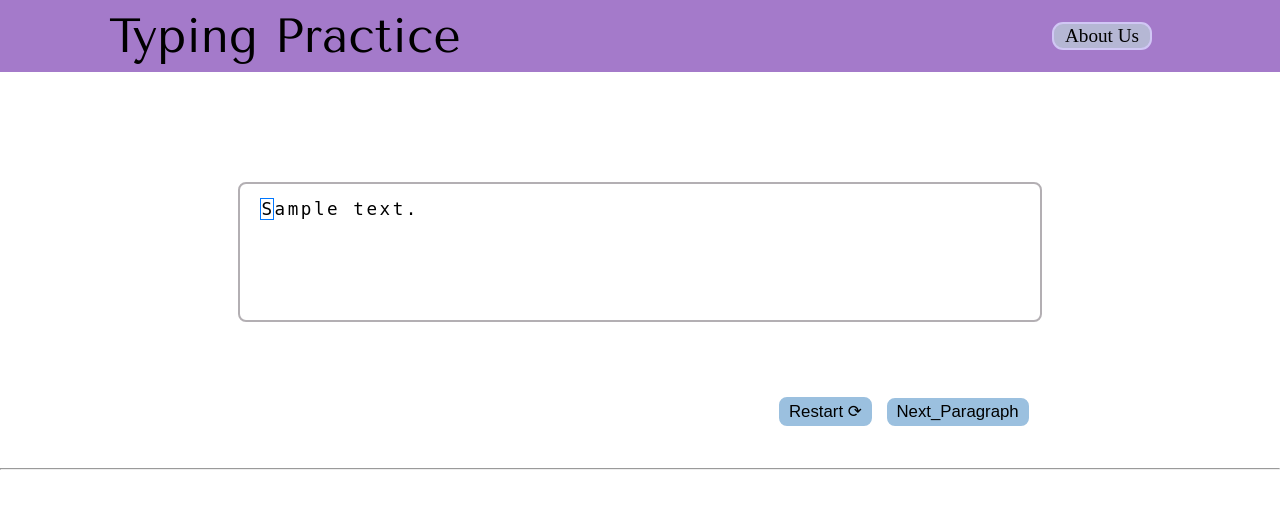
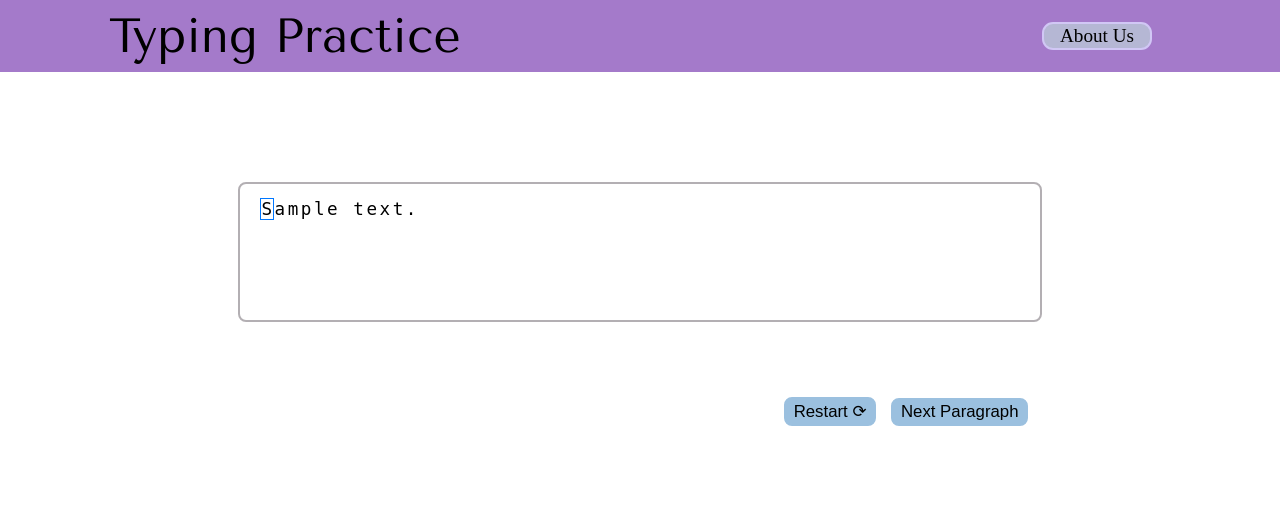
Before and after one commit to JohnDoe-cyber/Typing-practice-App, a Django app: page / in a window 1280 px wide. Shown: the top 509 px of the page. Run offline with Django 3.2, Linux system fonts and the light colour scheme; tables that the repository leaves empty hold one stand-in row (values such as "Sample post").

Commit message:
Resolved css issues and apostophe issue

```diff
--- a/static/css/typing.css
+++ b/static/css/typing.css
@@ -13,7 +13,6 @@ nav{
 ul{display: flex;
     list-style: none;
     align-items: center;
-
 }
 
 #sitename{
@@ -25,7 +24,7 @@ ul{display: flex;
 
 .navbtn{
 
-    width: 80px;
+    width: 90px;
     text-align: center;
     cursor: pointer;
     padding: 1px 8px;
@@ -35,6 +34,7 @@ ul{display: flex;
     border: 2px rgb(209, 199, 245) solid;
     border-radius: 11px;
     background-color: rgb(181 183 212);
+    white-space: nowrap;
 }
 
 .navbtn:hover{
@@ -163,15 +163,13 @@ span > span{
     font-size: 1.05rem;
     margin: 2% 1%;
     margin-left: 5%;
-
-
     padding: 2px 8px;
     border: rgb(155, 192, 223) solid 2px;
     border-radius: 8px;
     background-color:rgb(155, 192, 223);
     transition: 0.1;
     outline: none;
-
+    white-space: nowrap;                         /* For it to be in one line */
 }
 
 .utilitybtn:hover{
--- a/static/javascript/interface.js
+++ b/static/javascript/interface.js
@@ -3,7 +3,7 @@ let goback = document.getElementById("goback");
 
 let abtcont;
 let abtus=document.getElementById("aboutus");
-let aboutus = "This is the free real estate."
+let aboutus = "Hi there, this site is a small project done by two Students of NIT Raipur; namely D. Gopal Krishna and Gaurav Dhruw. We both love to practice touch typing so we decided to make a very site of our own. We kept the interface very simple and clean so that its easy for you to focus on your practice. So just Keep Practicing........"
 let letters = aboutus.split("");
 let counter = 0;
 
--- a/static/javascript/typing.js
+++ b/static/javascript/typing.js
@@ -229,8 +229,43 @@ function speed(words, sec, milli) {
 function Paragraph() {
     // let para = "You only live once, but living it happily is enough for one life.";
 
-    let letters = para.split("");
+    // console.log(para)
+
     let words = para.split(" ");
+    // console.log(words);
+
+    let listy = [];
+    let i = 0;
+
+    for(i; i<words.length; i++){
+    if( words[i].slice(-7, -1) === "&#x27;" ){
+        listy.push(words[i].slice(0, -7) + "'" + words[i].slice(-1))
+    }
+    else if( words[i].slice(-8, -2) === "&#x27;" ){
+        listy.push(words[i].slice(0, -8) + "'" + words[i].slice(-2))
+    }
+    else if( words[i].slice(-6) === "&#x27;" ){
+        listy.push(words[i].slice(0, -6) + "'")
+    }
+    else{
+        listy.push(words[i])
+    }
+    };
+    // console.log(listy)
+
+    stringist = "";
+    for(i=0; i<listy.length; i++){
+    stringist += listy[i] + " "
+    }
+    // console.log(stringist)
+
+
+
+    // The para became stringist
+
+    let letters = stringist.split("");
+
+
     // let cnt = 1;
     container = document.querySelector('#lettercont');
     document.getElementById("txtcont").style.height = `${container.offsetHeight}px`;
@@ -238,9 +273,12 @@ function Paragraph() {
         let alphanum = words[iterator];
         // let l = alphanum.split("");
         let parentspan = document.createElement("span");
-
+        // console.log(letters[iterator]);
         parentspan.innerText=letters[iterator];
         parentspan.id=`${iterator+1}`;
+        // if(letters[iterator]=="&#x27"){
+        //     parentspan.innerText="'";
+        // }
         if(letters[iterator]==""||letters[iterator]==""){
             parentspan.className="space";
         }
--- a/templates/Symbiosis/index.html
+++ b/templates/Symbiosis/index.html
@@ -64,7 +64,7 @@
 
     <section id="parentcontainer2">
         <div id="display"><button id="restartbtn" class="utilitybtn">Restart &#10227</button>
-            <a href="{% url 'rendertypingPage' %}"><button id="nxtpara" class="utilitybtn">Next_Paragraph</button></a>
+            <a href="{% url 'rendertypingPage' %}"><button id="nxtpara" class="utilitybtn">Next Paragraph</button></a>
         </div>
     </section>
 
@@ -77,18 +77,6 @@
         </div>
 
     </section>
-
-    <hr>
-
-
-    <!-- <div>
-        {% for quote in qu %}
-            <h2>{{quote.quote_text}}</h2>
-        {% endfor %}
-    </div> -->
-
-
-
 
 
 
```
